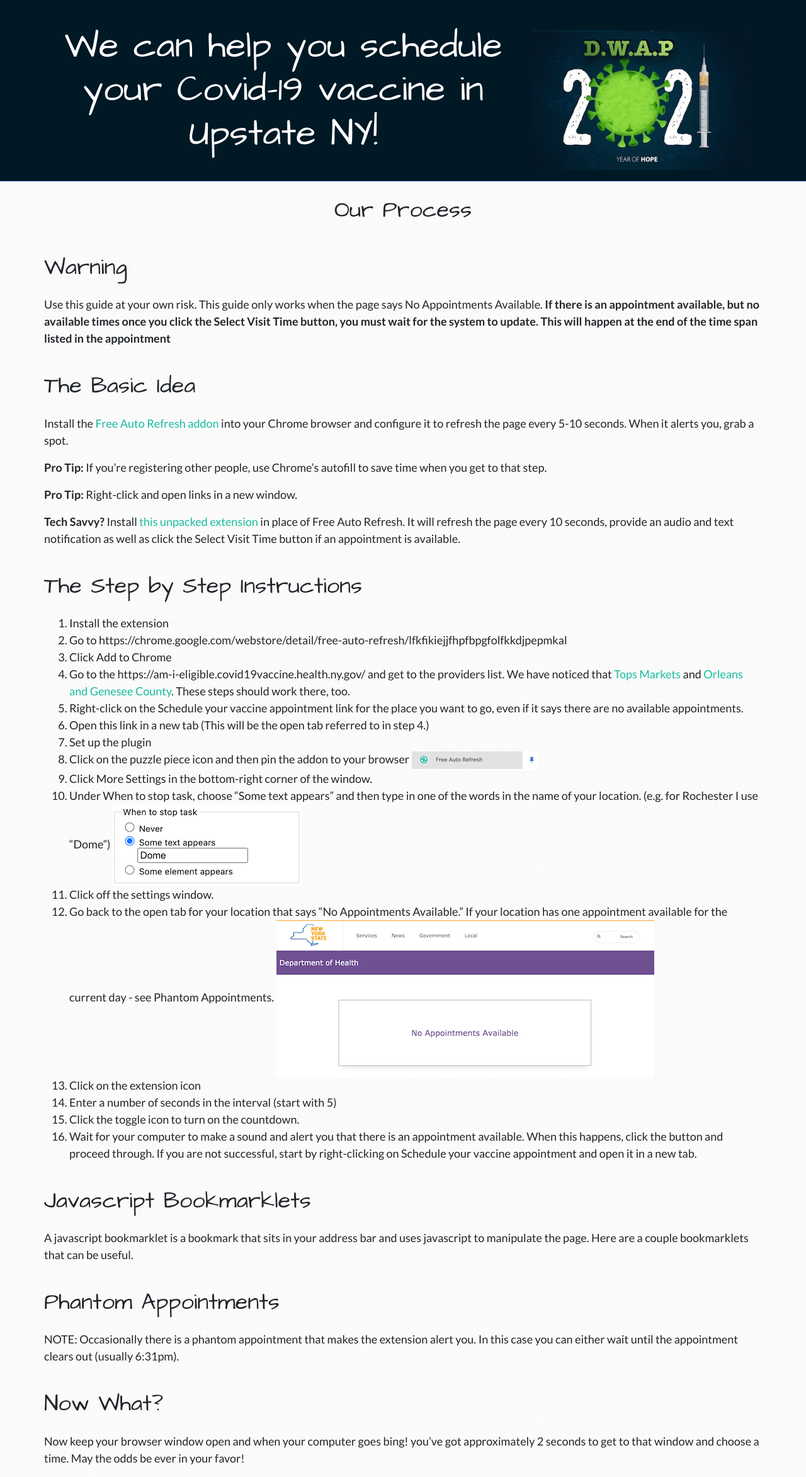
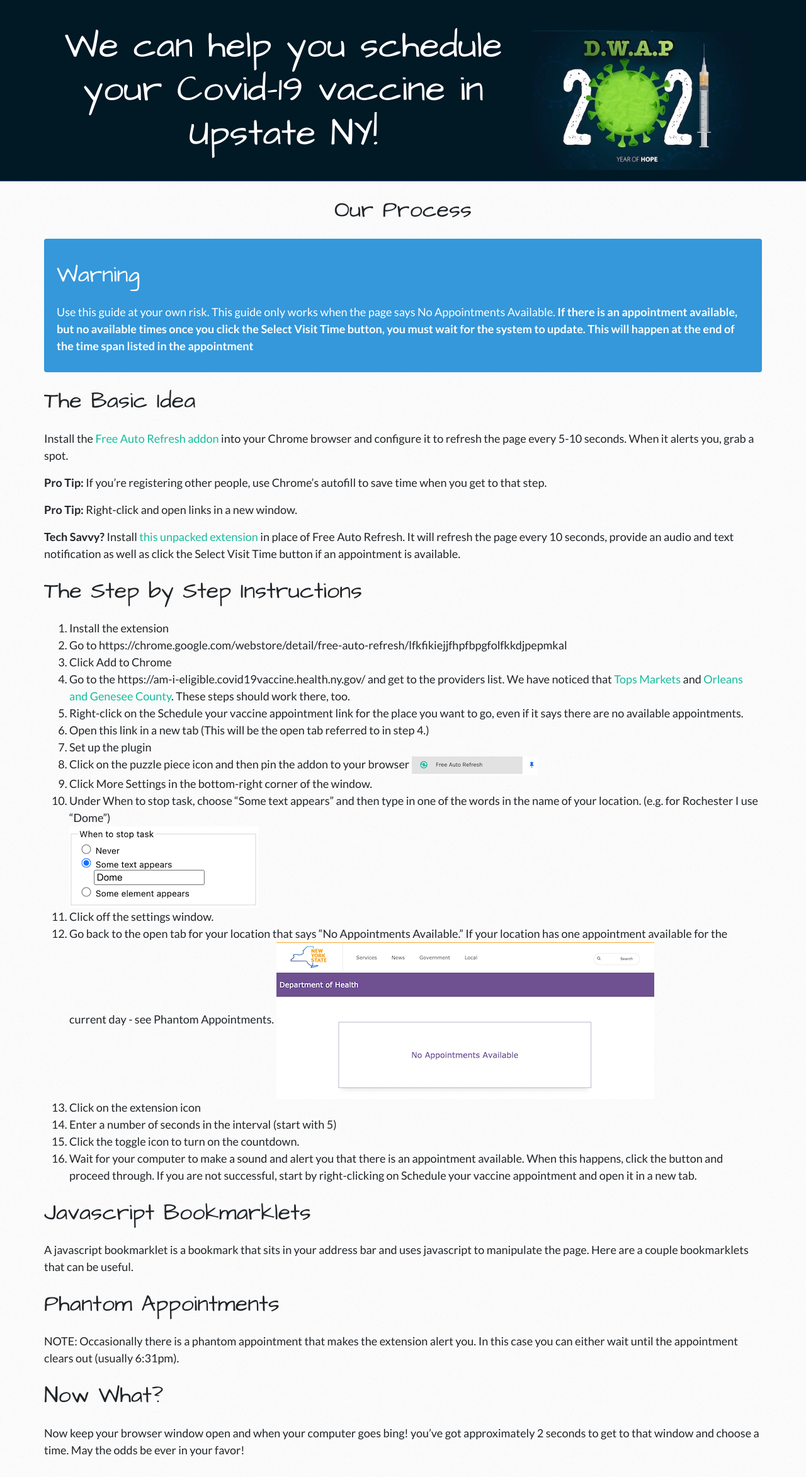
Before and after one commit to loganrath/dwap-main, a Jekyll site: the page built from our-process.md, in a window 1280 px wide. Shown: the whole page at 63% size. Built offline with Jekyll 4.4.1, drawn with Linux system fonts in a browser that asks for light colours; nearby versions of some CDN libraries.

Commit message:
spacing update

```diff
--- a/_layouts/default.html
+++ b/_layouts/default.html
@@ -37,7 +37,9 @@
     <div class="container">
     <h1 class="text-center">{{page.title}}</h1>
       <div class="row">
+        <div class="col-xs-12">
           {{ content }}
+        </div>
         </div>
       </div>
 
--- a/our-process.md
+++ b/our-process.md
@@ -2,9 +2,11 @@
 title: Our Process
 layout: default
 ---
+
+<div class="alert alert-info" markdown=1>
 # Warning
 Use this  guide at your own risk. This guide only works when the page says No Appointments Available. **If there is an appointment available, but no available times once you click the Select Visit Time button, you must wait for the system to update. This will happen at the end of the time span listed in the appointment**
-
+</div>
 
 # The Basic Idea
 Install the [Free Auto Refresh addon](https://www.google.com/url?q=https://chrome.google.com/webstore/detail/free-auto-refresh/lfkfikiejjfhpfbpgfolfkkdjpepmkal){:target="_blank"} into your Chrome browser and configure it to refresh the page every 5-10 seconds. When it alerts you, grab a spot.
```
